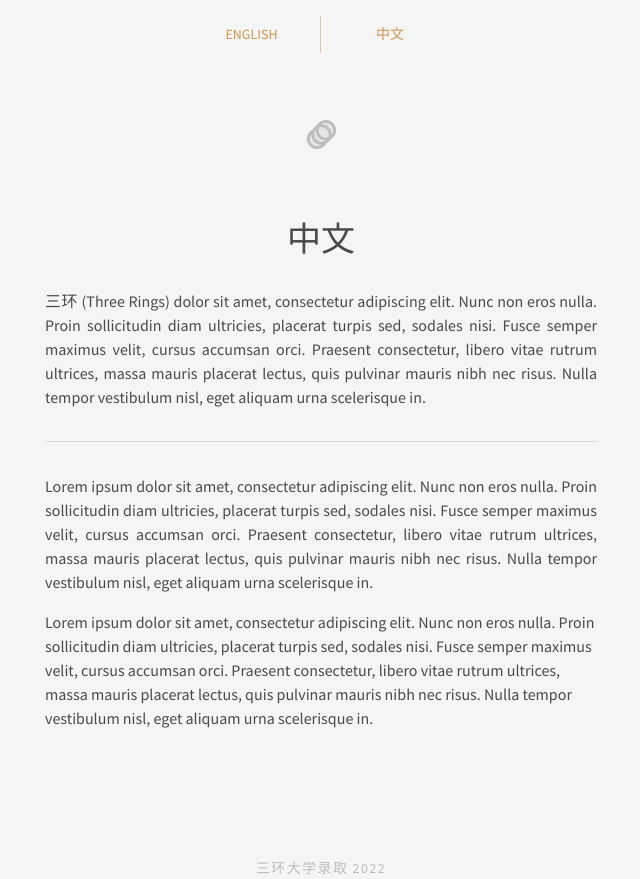
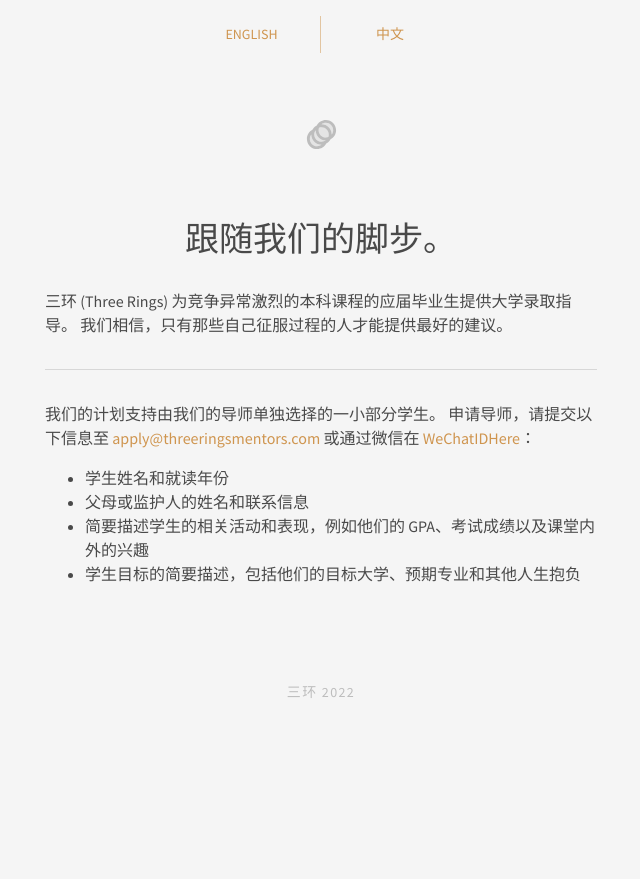
Before and after one commit to philliphuang/three-rings, a React (Create React App) app in the folder landing/: page / in a window 1280 px wide. Both pictures are taken after a click on the button "中文". Shown: the whole page, without its empty margins (319-959 px from the left). After the commit the page ends 800 px from the top, so only its background shows below. Built offline with nearby package versions, Linux system fonts and the light colour scheme; a web font is replaced by a local one.

Commit message:
Draft chinese text

```diff
--- a/landing/src/App.js
+++ b/landing/src/App.js
@@ -43,7 +43,7 @@
           chinese ?
           <Grid item xs={3}>
             <Typography gutterBottom variant="h2" align="center">三环</Typography>
-            <Typography variant="h6" align="center">College Admissions Mentorship</Typography>
+            <Typography variant="h6" align="center">入名校传帮带</Typography>
           </Grid>
           :
           <Grid item xs={3}>
@@ -74,20 +74,23 @@
             <Fade key={chinese} timeout={500}>
               <div>
                 <Typography variant="h4" align="center" sx={{pb:4}}>
-                  中文
+                  跟随我们的脚步。
                 </Typography>
-                <Typography paragraph align="justify">
-                三环 (Three Rings) dolor sit amet, consectetur adipiscing elit. Nunc non eros nulla. Proin sollicitudin diam ultricies, placerat turpis sed, sodales nisi. Fusce semper maximus velit, cursus accumsan orci. Praesent consectetur, libero vitae rutrum ultrices, massa mauris placerat lectus, quis pulvinar mauris nibh nec risus. Nulla tempor vestibulum nisl, eget aliquam urna scelerisque in.
+                <Typography paragraph>
+                  三环 (Three Rings) 为竞争异常激烈的本科课程的应届毕业生提供大学录取指导。 我们相信，只有那些自己征服过程的人才能提供最好的建议。
                 </Typography>
                 <Divider sx={{my:4}}/>
-                <Typography paragraph align="justify">
-                  Lorem ipsum dolor sit amet, consectetur adipiscing elit. Nunc non eros nulla. Proin sollicitudin diam ultricies, placerat turpis sed, sodales nisi. Fusce semper maximus velit, cursus accumsan orci. Praesent consectetur, libero vitae rutrum ultrices, massa mauris placerat lectus, quis pulvinar mauris nibh nec risus. Nulla tempor vestibulum nisl, eget aliquam urna scelerisque in.
+                <Typography paragraph>
+                  我们的计划支持由我们的导师单独选择的一小部分学生。 申请导师，请提交以下信息至 <Link underline="hover">apply@threeringsmentors.com</Link> 或通过微信在 <Link underline="hover">WeChatIDHere</Link>：
                 </Typography>
-                <Typography>
-                  Lorem ipsum dolor sit amet, consectetur adipiscing elit. Nunc non eros nulla. Proin sollicitudin diam ultricies, placerat turpis sed, sodales nisi. Fusce semper maximus velit, cursus accumsan orci. Praesent consectetur, libero vitae rutrum ultrices, massa mauris placerat lectus, quis pulvinar mauris nibh nec risus. Nulla tempor vestibulum nisl, eget aliquam urna scelerisque in.
-                </Typography>
-                <Typography sx={{mt: 16, color: theme.palette.grey[400]}} variant="body2" align="center">
-                  三环大学录取 {today.getFullYear()}
+                <ul>
+                  <li>学生姓名和就读年份</li>
+                  <li>父母或监护人的姓名和联系信息</li>
+                  <li>简要描述学生的相关活动和表现，例如他们的 GPA、考试成绩以及课堂内外的兴趣</li>
+                  <li>学生目标的简要描述，包括他们的目标大学、预期专业和其他人生抱负</li>
+                </ul>
+                <Typography sx={{mt: 12, mb: 4, color: theme.palette.grey[400]}} variant="body2" align="center">
+                  三环 {today.getFullYear()}
                 </Typography>
               </div>
             </Fade>
@@ -112,7 +115,7 @@
                   <li>A brief description of the student's goals, including their target colleges, anticipated majors, and other life ambitions</li>
                 </ul>
                 <Typography sx={{mt: 12, mb: 4, color: theme.palette.grey[400]}} variant="body2" align="center">
-                  Three Rings College Admissions {today.getFullYear()}
+                  Three Rings {today.getFullYear()}
                 </Typography>
               </div>
             </Fade>
```
